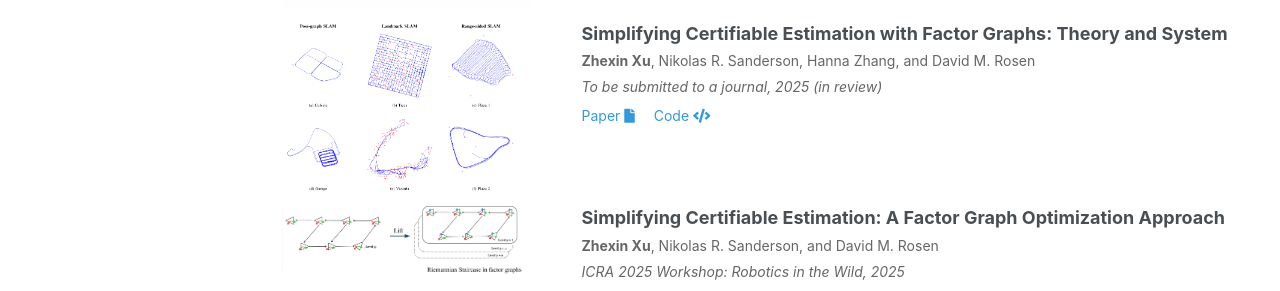
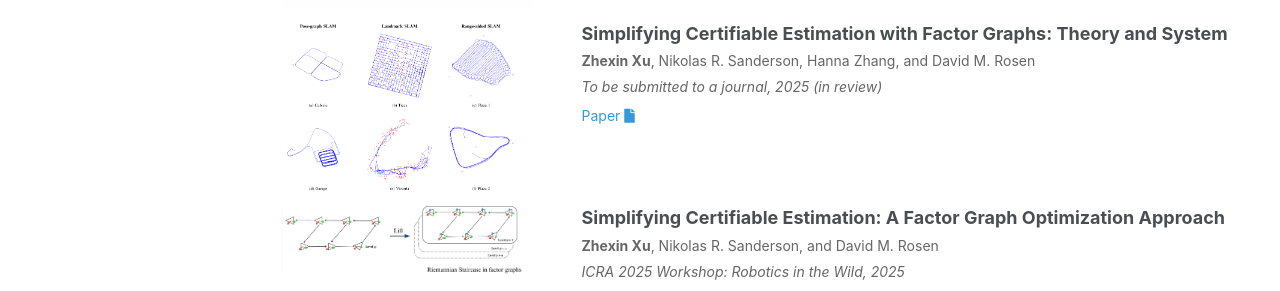
Before and after one commit to zhexin1904/zhexin1904.github.io, a Jekyll site: the page built from _pages/publications.md, in a window 1280 px wide. Shown: the part 373-664 px from the top of the page. Built offline with Jekyll 4.4.1, drawn with Linux system fonts in a browser that asks for light colours.

Commit message:
Add draft links.

```diff
--- a/_includes/archive-single-publication.html
+++ b/_includes/archive-single-publication.html
@@ -1,10 +1,4 @@
 {% include base_path %}
-
-{% if post.header.teaser %}
-  {% capture teaser %}{{ post.header.teaser }}{% endcapture %}
-{% else %}
-  {% assign teaser = site.teaser %}
-{% endif %}
 
 {% if post.id %}
   {% assign title = post.title | markdownify | remove: "<p>" | remove: "</p>" %}
@@ -14,21 +8,18 @@
 
 <table style="border-collapse: collapse; border: none;">
 <tr>
- <td style="width: 300px; border: none; padding: 0; vertical-align: top;"><img src="/images/publications/{{ post.image }}" width=250px style="margin-right: 20px; display: block;"/></td>
+<td style="width: 300px; border: none; padding: 0; vertical-align: top;">
+  {% if post.image %}
+    <img src="/images/publications/{{ post.image }}" width="250px" style="margin-right: 20px; display: block;"/>
+  {% endif %}
+</td>
 <td style="border: none; padding: 0; vertical-align: top;">
 <div>
   <h2 style="margin-top: 0px; margin-bottom: 5px; font-size: 18px; line-height: 1.3;">{{ title }}</h2>
 
-    <!-- Bold Zhexin Xu's name -->
   {% assign authors = post.authors | replace_first: 'Zhexin Xu', '<b>Zhexin Xu</b>' %}
+  <div style="font-size: 14px; margin-top: 5px; margin-bottom: 5px; color: #666;">{{ authors }}</div>
 
-    {% assign authors = authors | replace: '"{o}', 'ö' %}
-    {% assign authors = authors | replace: '"{u}', 'ü' %}
-    <div style="font-size: 14px; margin-top: 5px; margin-bottom: 5px; color: #666;">{{ authors }}</div>
-    {% if post.type contains "thesis" %}
-      <h3 style="font-weight: normal; margin-top: 10px; margin-bottom: 0px;">{% if post.type contains "phd" %}PhD{% else %}SM{% endif %} Thesis, {{ post.year }}</h3>
-      <h3 style="font-weight: normal; margin-top: 10px; margin-bottom: 0px;">Northeastern University</h3>
-    {% else %}
   <div style="font-size: 14px; margin-top: 3px; margin-bottom: 5px; color: #666; font-style: italic;">
     {{ post.venue }}, {{ post.year }}
     {% if post.status == "in review" %}
@@ -39,58 +30,25 @@
       (to appear)
     {% endif %}
   </div>
+
+  <div style="margin-top: 8px; margin-bottom: 0px; font-size: 14px;">
+    {% if post.official_link and post.official_link != "" and post.official_link != "N/A" %}
+      <a style="text-decoration: none; color: #3498db; margin-right: 15px;" href="{{ post.official_link }}" target="_blank">Paper <i class="fa fa-file"></i></a>
     {% endif %}
 
-    {% if post.notes != "" %}
-      <div style="font-size: 14px; margin-top: 5px; margin-bottom: 5px; color: #666;">
-        {{ post.notes }}
-      </div>
+    {% if post.arxiv and post.arxiv != "" and post.arxiv != "N/A" %}
+      <a style="text-decoration: none; color: #3498db; margin-right: 15px;" href="{{ post.arxiv }}" target="_blank">arXiv <i class="fa fa-file"></i></a>
     {% endif %}
 
-    {% if post.awards != "N/A" and post.awards != "" %}
-      {% assign awards = post.awards | split: ", " %}
-      {% for award in awards %}
-        <div style="color: #d73027; margin-top: 5px; margin-bottom: 5px; font-size: 14px; font-weight: bold;">
-          {{ award }}
-        </div>
-      {% endfor %}
+    {% if post.links_to_code and post.links_to_code != "" and post.links_to_code != "N/A" and post.links_to_code != "To be released soon" %}
+      <a style="text-decoration: none; color: #3498db; margin-right: 15px;" href="{{ post.links_to_code }}" target="_blank">Code <i class="fa fa-code"></i></a>
     {% endif %}
 
-    <div style="margin-top: 8px; margin-bottom: 0px; font-size: 14px;">
-
-        <!-- Website -->
-        {% if post.links_to_website != "" and post.links_to_website != "N/A" %}
+    {% if post.links_to_website and post.links_to_website != "" and post.links_to_website != "N/A" %}
       <a style="text-decoration: none; color: #3498db; margin-right: 15px;" href="{{ post.links_to_website }}" target="_blank">Website <i class="fa fa-globe"></i></a>
     {% endif %}
 
-        <!-- Official Paper Link -->
-        {% if post.official_link != "" and post.official_link != "N/A" %}
-          <a style="text-decoration: none; color: #3498db; margin-right: 15px;" href="{{ post.official_link }}" target="_blank">Paper <i class="fa fa-file"></i></a>
-        {% endif %}
-
-        <!-- Arxiv Paper -->
-        {% if post.arxiv != "" and post.arxiv != "N/A" %}
-          <a style="text-decoration: none; color: #3498db; margin-right: 15px;" href="{{ post.arxiv }}" target="_blank">arXiv <i class="fa fa-file"></i></a>
-        {% endif %}
-
-        <!-- Code -->
-        {% if post.links_to_code contains "," %}
-          {% assign codes = post.links_to_code | split: ", " %}
-          Code: [
-          {% for code in codes %}
-            {% assign code_info = code | split: ": " %}
-            <a style="text-decoration: none; color: #3498db;" href="{{ code_info.last }}" target="_blank">{{ code_info.first }} <i class="fa fa-code"></i></a>
-            {% if code != codes.last %}
-              ,&nbsp;
-            {% endif %}
-          {% endfor %}
-          ]&nbsp;&nbsp;&nbsp;
-        {% elsif post.links_to_code != "" and post.links_to_code != "N/A" %}
-          <a style="text-decoration: none; color: #3498db; margin-right: 15px;" href="{{ post.links_to_code }}" target="_blank">Code <i class="fa fa-code"></i></a>
-        {% endif %}
-
-        <!-- Video -->
-        {% if post.links_to_video != "" and post.links_to_video != "N/A" %}
+    {% if post.links_to_video and post.links_to_video != "" and post.links_to_video != "N/A" %}
       <a style="text-decoration: none; color: #3498db; margin-right: 15px;" href="{{ post.links_to_video }}" target="_blank">Video <i class="fa fa-film"></i></a>
     {% endif %}
   </div>
--- a/_pages/publications.md
+++ b/_pages/publications.md
@@ -15,17 +15,7 @@ Preprints
 ------
 {% endif %}
 {% for post in site.publications reversed %}
-  {% if post.status == "preprint" %}
-    {% if post.include_on_website %}
-      {% include archive-single-publication.html %}
-    {% endif %}
+  {% if post.include_on_website %}
+    {% include archive-single-publication.html %}
   {% endif %}
 {% endfor %}
-
-{% for post in site.publications reversed %}
-  {% unless post.type contains "thesis" %}
-    {% if post.include_on_website %}
-      {% include archive-single-publication.html %}
-    {% endif %}
-  {% endunless %}
-{% endfor %}
```
Lines whose indentation alone changed are shown as unchanged.
